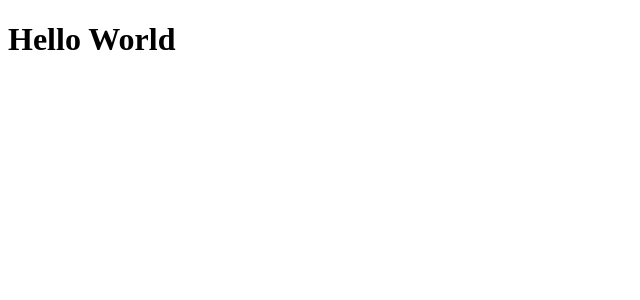
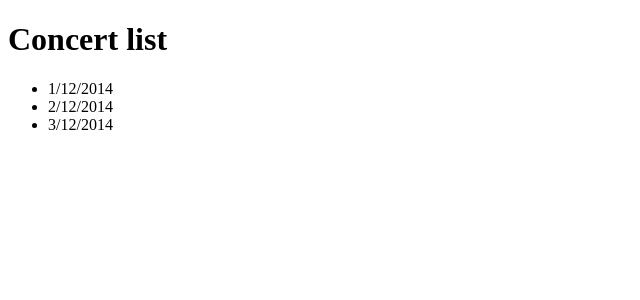
Before and after one commit to kubenstein/aleksandrakuls.com-admin, a React app: page / in a window 1280 px wide. Shown: the top 300 px of the page, without its empty margins (0-640 px from the left). Built offline with nearby package versions, Linux system fonts and the light colour scheme.

Commit message:
basic concertList component

```diff
--- a/src/app.js
+++ b/src/bootstrap.jsx
@@ -1,7 +1,9 @@
 import React from 'react'
 import ReactDOM from 'react-dom'
 
+import App from './components/app.jsx'
+
 ReactDOM.render(
-  <h1>Hello World</h1>,
+  <App />,
   document.getElementById('app')
 );
--- /dev/null
+++ b/src/components/app.jsx
@@ -0,0 +1,10 @@
+import React from 'react'
+import ConcertList from './concert-list.jsx'
+
+export default class App extends React.Component {
+  render() {
+    return (
+      <ConcertList />
+    );
+  }
+}
--- /dev/null
+++ b/src/components/concert-list.jsx
@@ -0,0 +1,27 @@
+import React from 'react'
+
+var concerts = [
+  {date: '1/12/2014', textPL: 'text PL 1', textEN: 'text EN 1'},
+  {date: '2/12/2014', textPL: 'text PL 2', textEN: 'text EN 2'},
+  {date: '3/12/2014', textPL: 'text PL 3', textEN: 'text EN 3'}
+]
+
+export default class ConcertList extends React.Component {
+  constructor(props) {
+    super(props);
+    this.state = {concerts: concerts}
+  }
+
+  render() {
+    return (
+      <div>
+        <h1>Concert list</h1>
+        <ul>
+          {this.state.concerts.map( (concert) => {
+            return <li key={concert.date}>{concert.date}</li>;
+          })}
+        </ul>
+      </div>
+    )
+  }
+}
--- a/src/index.html
+++ b/src/index.html
@@ -2,7 +2,6 @@
 <html>
   <body>
     <div id="app"></div>
-
     <script type="text/javascript" src="bundle.js"></script>
   </body>
 </html>
--- a/src/index.js
+++ b/src/index.js
@@ -1,4 +1,3 @@
-
 require("file-loader?name=index.html!./index.html");
 
-require("./app.js");
+require("./bootstrap.jsx");
```
Also changed, not shown: 1 other file (tests, documents, lock files or other folders).
